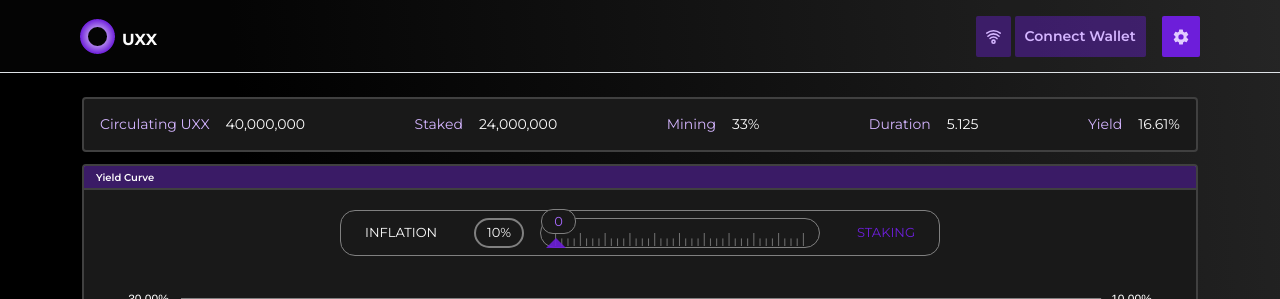
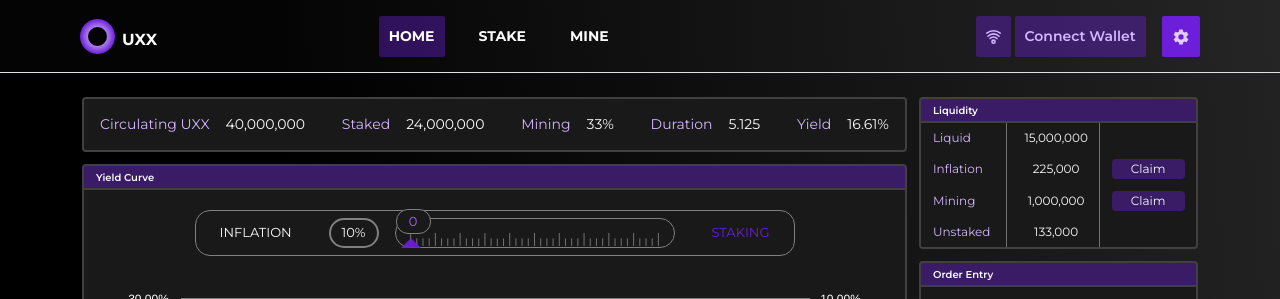
Before and after one commit to luckylottery/UXXresponsive, a Vue app: page /app in a window 1280 px wide. Shown: the top 299 px of the page. Built offline with nearby package versions, Linux system fonts and the light colour scheme; a web font is replaced by a local one.

Commit message:
fix:1280px

```diff
--- a/src/App.vue
+++ b/src/App.vue
@@ -20,7 +20,7 @@
             <router-link to="/learn">learn</router-link>
           </div>
 
-          <div class="links home" v-show="width > 1280" v-else>
+          <div class="links home" v-show="width > 1024" v-else>
             <router-link to="/app">Home</router-link>
             <router-link to="/app/stake">stake</router-link>
             <router-link to="/app/mine">mine</router-link>
--- a/src/assets/css/Dapp.css
+++ b/src/assets/css/Dapp.css
@@ -13,7 +13,7 @@
   padding-right: 12px;
 }
 
-@media screen and (min-width: 1400px) {
+@media screen and (min-width: 1280px) {
   .up-container {
     display: flex;
   }
@@ -67,19 +67,18 @@
   }
 }
 
-@media screen and (max-width: 1400px) and (min-width: 1200px) {
+@media screen and (max-width: 1280px) and (min-width: 1200px) {
   .yield-box .zero-line {
     position: absolute;
     border-bottom: 3px solid gray;
     margin-left: 78px;
-    width: 923px;
+    width: 633px;
     bottom: 67px;
   }
 
   .box {
     border: 2px solid #404040;
     border-radius: 4px 4px;
-    margin-top: 12px;
   }
 
   .clear-y-axis {
@@ -771,14 +770,6 @@
   padding-left: 12px;
 }
 
-.uxxTable tr .lab3 {
-  width: 85px !important;
-  text-align: left;
-  color: #d4b5ff;
-  border-left: 0;
-  padding-left: 12px;
-}
-
 .uxxTable tr .btn {
   background: rgba(109, 30, 218, 0.4);
   color: #fcfcfc;
--- a/src/views/Dapp.vue
+++ b/src/views/Dapp.vue
@@ -158,8 +158,8 @@
                   <td><button class="btn">Claim</button></td>
                 </tr>
                 <tr>
-                  <td class="lab3">Unstaked</td>
-                  <td class="lab4">133,000</td>
+                  <td class="lab1">Unstaked</td>
+                  <td class="lab2">133,000</td>
                   <td></td>
                 </tr>
               </tbody>
```
Also changed, not shown: 2 other files (tests, documents, lock files or other folders).
